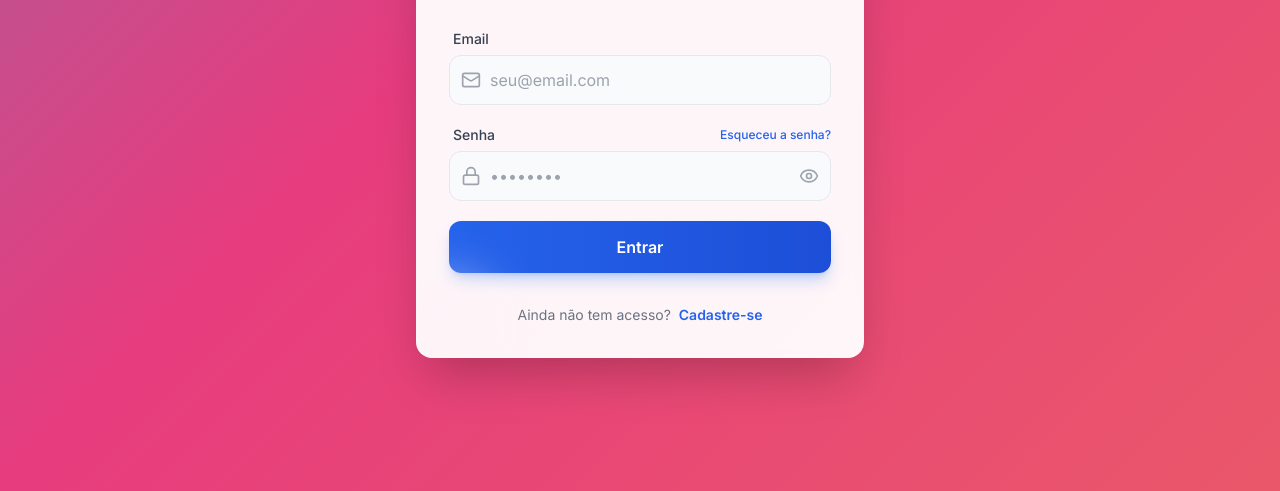
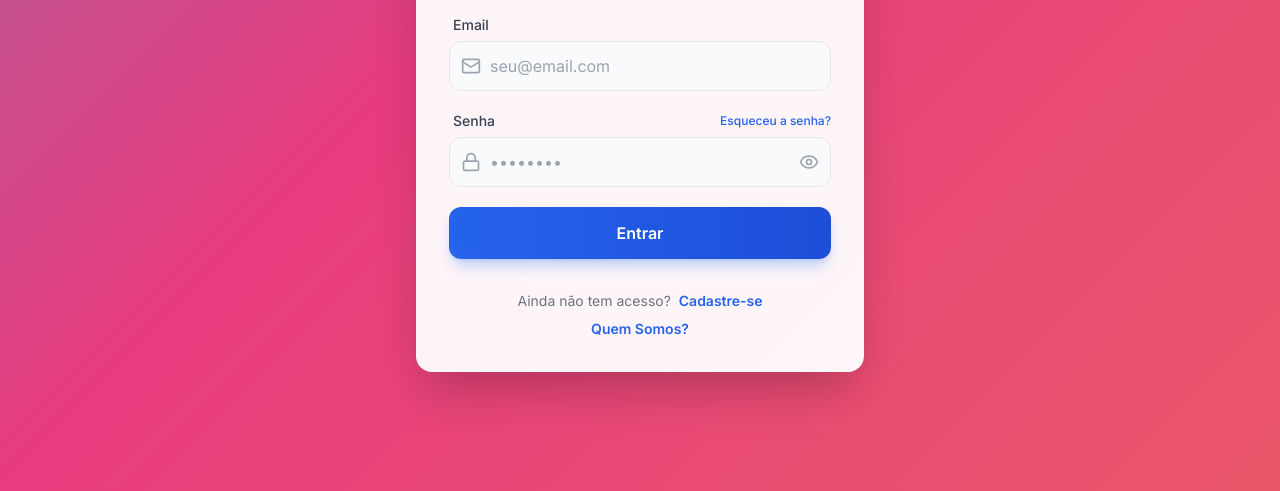
Before and after one commit to Pegdobrasil/painel-afiliados, a plain HTML site: page index.html in a window 1280 px wide. Shown: the part 309-800 px from the top of the page. Drawn offline with nearby package versions, Linux system fonts and the light colour scheme.

Commit message:
Update index.html

```diff
--- a/index.html
+++ b/index.html
@@ -41,7 +41,7 @@
   <div class="fade-in-up bg-white/95 backdrop-blur-sm shadow-2xl rounded-2xl p-8 w-full max-w-md border border-white/20 relative overflow-hidden">
 
     <div class="text-center mb-8">
-      <!-- LOGO PEG NO LUGAR DO CÍRCULO COM BONECO -->
+      <!-- LOGO PEG -->
       <div class="flex justify-center mb-4">
         <img
           src="https://pegdobrasil.cdn.magazord.com.br/img/2025/11/produto/161412/logobonita-e-formosa.png"
@@ -111,6 +111,13 @@
         Ainda não tem acesso?
         <a href="cadastro.html" class="text-blue-600 font-semibold hover:text-blue-700 transition-colors ml-1">Cadastre-se</a>
       </p>
+
+      <!-- NOVA LINHA "Quem somos" -->
+      <p class="text-sm text-gray-500 mt-2">
+        <a href="quem_somos.html" class="text-blue-600 font-semibold hover:text-blue-700 transition-colors">
+          Quem Somos?
+        </a>
+      </p>
     </div>
 
     <div class="absolute top-0 right-0 -mt-4 -mr-4 w-24 h-24 bg-blue-50 rounded-full opacity-50 blur-xl pointer-events-none"></div>
```
